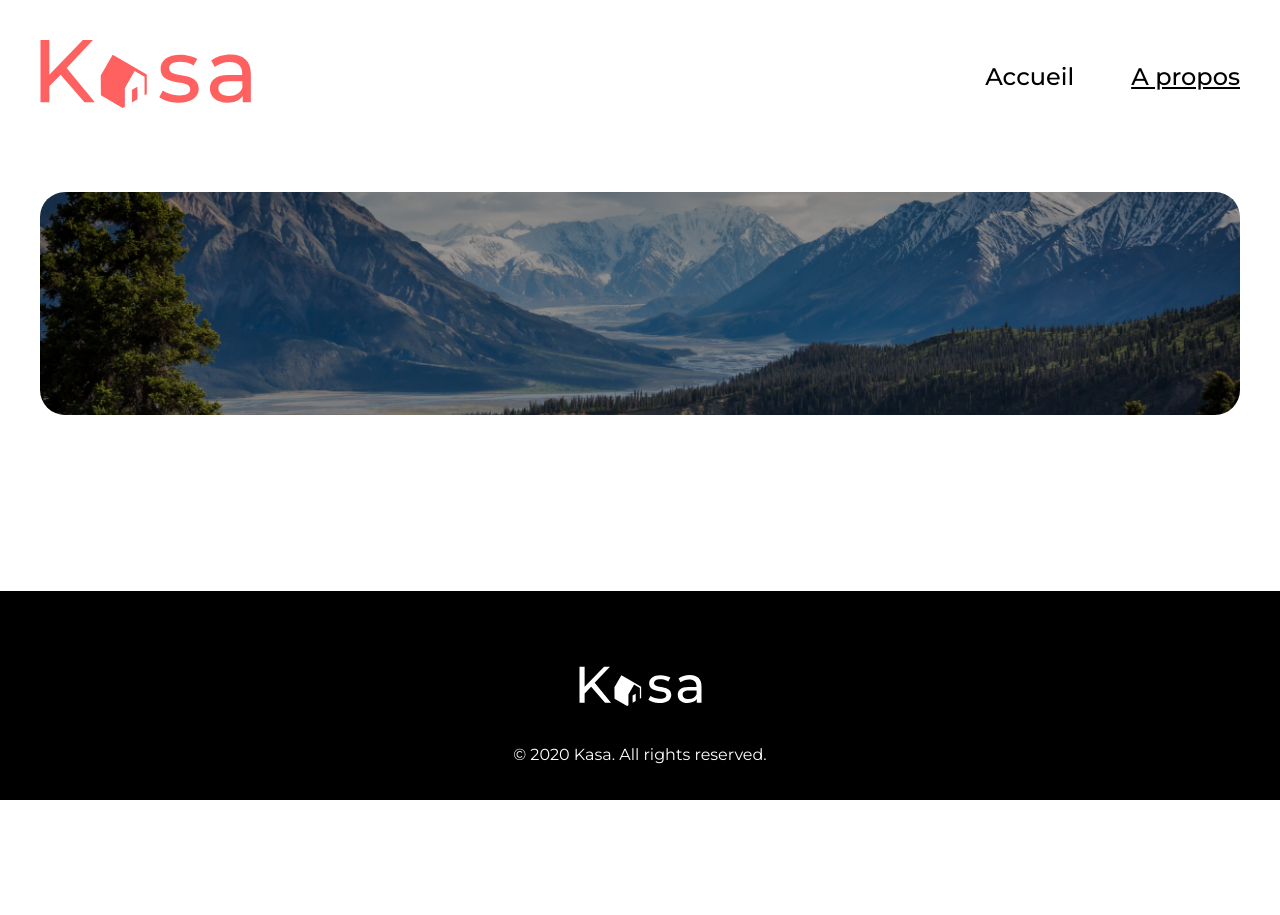
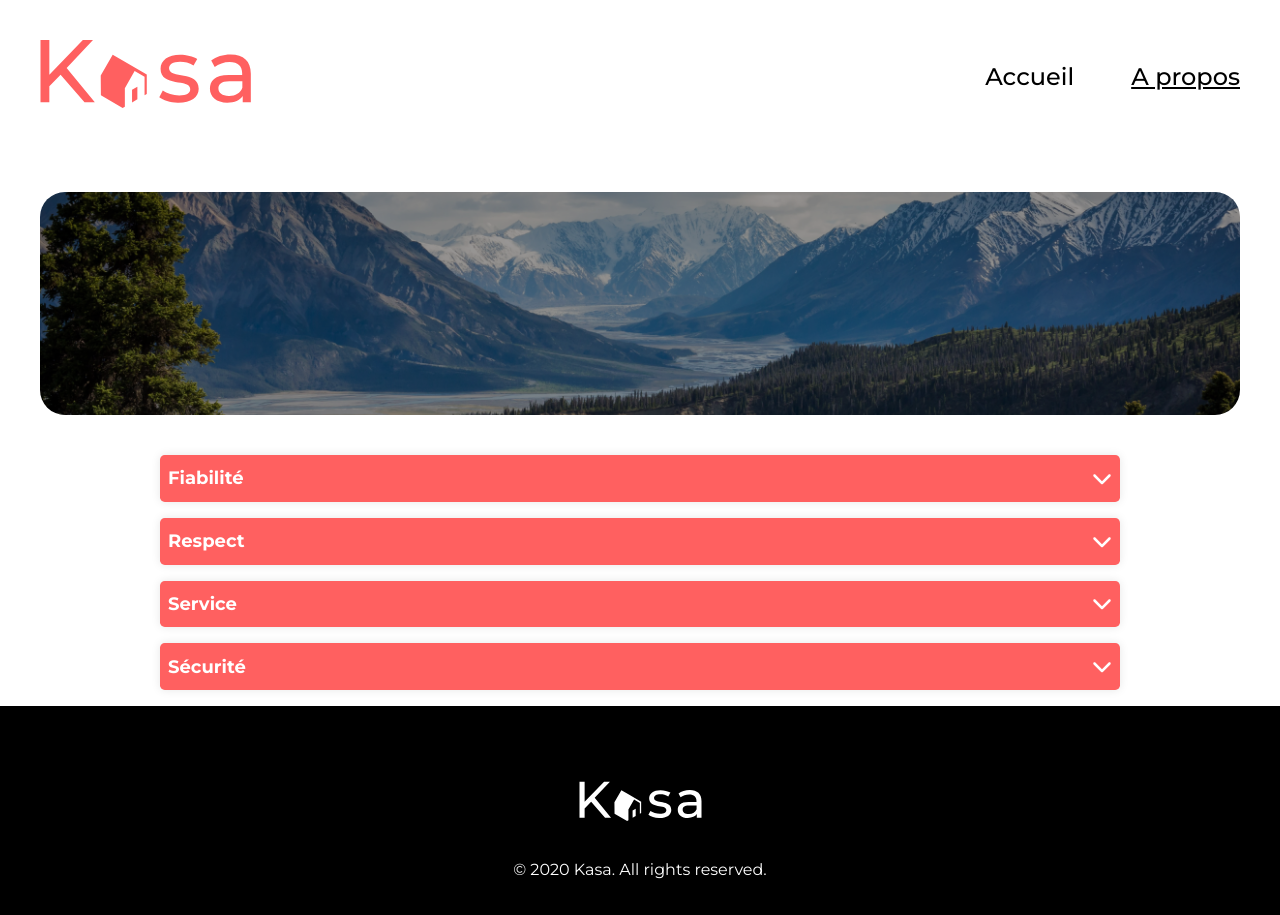
Before and after one commit to jonnmai/p6-kasa, a React (Create React App) app: page /about in a window 1280 px wide. Before the commit the page ends 800 px from the top, so only its background shows below. Built offline with nearby package versions, Linux system fonts and the light colour scheme.

Commit message:
Page About

```diff
--- a/package.json
+++ b/package.json
@@ -3,11 +3,16 @@
   "version": "0.1.0",
   "private": true,
   "dependencies": {
+    "@fortawesome/fontawesome-free": "^6.5.1",
+    "@fortawesome/fontawesome-svg-core": "^6.5.1",
+    "@fortawesome/free-solid-svg-icons": "^6.5.1",
+    "@fortawesome/react-fontawesome": "^0.2.0",
     "@testing-library/jest-dom": "^5.14.1",
     "@testing-library/react": "^13.0.0",
     "@testing-library/user-event": "^13.2.1",
     "react": "^18.2.0",
     "react-dom": "^18.2.0",
+    "react-fontawesome": "^1.7.1",
     "react-router-dom": "^6.22.3",
     "react-scripts": "5.0.1",
     "sass": "^1.72.0",
--- a/src/components/Card/Card.scss
+++ b/src/components/Card/Card.scss
@@ -9,6 +9,7 @@
     display: flex;
     flex-wrap: wrap;
     justify-content: space-around;
+    padding: 0;
   }
   .card {
     width: 30%;
@@ -26,9 +27,9 @@
     margin: 1rem;
     border-radius: 0.5rem;
     transition: transform 250ms ease-in-out;
-        &:hover {
-        transform: scale(1.03);
-        }
+    &:hover {
+      transform: scale(1.03);
+    }
     figcaption {
       position: absolute;
       left: 0px;
@@ -60,3 +61,24 @@
     bottom: 10px;
   }
 }
+
+@media (min-width: 768px) and (max-width: 1300px) {
+  .cards-container {
+    .card {
+      width: 44% !important;
+    }
+  }
+}
+
+@media (max-width: 768px) {
+  .cards-container {
+    .card {
+      margin: 0 0 1rem 0;
+      padding: 0;
+      width: 100%;
+      img {
+        height: 400px;
+      }
+    }
+  }
+}
--- /dev/null
+++ b/src/components/Collapse/Collapse.jsx
@@ -0,0 +1,33 @@
+import React, { useState } from "react";
+import { FontAwesomeIcon } from "@fortawesome/react-fontawesome";
+import { faChevronUp, faChevronDown } from "@fortawesome/free-solid-svg-icons";
+import "./Collapse.scss";
+
+const angleDown = <FontAwesomeIcon icon={faChevronDown} />;
+const angleUp = <FontAwesomeIcon icon={faChevronUp} />;
+
+function Collapse(props) {
+  const [open, setOpen] = useState(false);
+
+  function toggle() {
+    setOpen(!open);
+  }
+
+  return (
+    <>
+
+        <div onClick={toggle} className="collapse">
+          <h2 className="collapse_title">{props.label}</h2>
+          {!open ? (
+            <i className="collapse_icon">{angleDown}</i>
+          ) : (
+            <i className="collapse_icon">{angleUp}</i>
+          )}
+        </div>
+        {open && <div className="collapse_content">{props.content}</div>}
+
+    </>
+  );
+}
+
+export default Collapse;
--- /dev/null
+++ b/src/components/Collapse/Collapse.scss
@@ -0,0 +1,66 @@
+@import '../../styles/main.scss';
+
+@keyframes slide {
+    0% {
+        max-height: 0;
+        opacity: 0;
+    }
+
+    5% {
+        opacity: 1;
+    }
+
+    50% {
+        max-height: 200px;
+    }
+
+    100% {
+        max-height: 400px;
+    }
+}
+
+@media(max-width: 768px) {
+    .collapse_content {
+        animation: slide 2s ease-in-out;
+    }
+}
+
+.collapse {
+    width: 80%;
+    background-color: $color-primary;
+    display: flex;
+    justify-content: space-between;
+    align-items: center;
+    color: white;
+    padding-block: 5px;
+    border-radius: 0.3rem;
+    margin-bottom: 1rem;
+    box-shadow: 0 0 10px hsla(0, 0%, 0%, 0.1);
+    cursor: pointer;
+
+    &_title {
+        padding: 0.4rem 0.5rem;
+        margin: 0;
+        font-size: 18px;
+    }
+
+    &_icon {
+        padding: 0.4rem 0.5rem;
+        font-size: 20px;
+    }
+
+    &_content {
+        box-sizing: border-box;
+        width: 80%;
+        position: relative;
+        z-index: -1;
+        padding: 1rem;
+        background: $bg-collapse;
+        margin-top: -1.2rem;
+        margin-bottom: 1rem;
+        border-radius: 0 0 0.3rem 0.3rem;
+        font-size: 16px;
+        line-height: 23px;
+        animation: slide 1s ease-in;
+    }
+}
--- a/src/components/Footer/Footer.scss
+++ b/src/components/Footer/Footer.scss
@@ -14,3 +14,9 @@ footer {
         color: white;
     }
 }
+
+@media screen and (max-width: 768px){
+    footer {
+        bottom: -200px;
+    }
+}
--- a/src/pages/About/About.jsx
+++ b/src/pages/About/About.jsx
@@ -1,11 +1,42 @@
 import Banner from "../../components/Banner/Banner";
-import BannerImg from '../../assets/bannerabout.png'
-
+import BannerImg from "../../assets/bannerabout.png";
+import Collapse from "../../components/Collapse/Collapse";
 
 function About() {
-    return (
-        <Banner imgUrl={ BannerImg }/>
-    )
+  return (
+    <>
+      <Banner imgUrl={BannerImg} />
+      <article className="collapse_container" style={{ marginTop: "40px", display: "flex", flexDirection: "column", alignItems: "center" }}>
+        <Collapse
+          label="Fiabilité"
+          content="Les annonces postées sur Kasa garantissent une fiabilité totale.
+                    Les photos sont conformes aux logements, et toutes les informations
+                    sont régulièrement vérifiées par nos équipes."
+        />
+        <Collapse
+          label="Respect"
+          content="La bienveillance fait partie des valeurs fondatrices de Kasa.
+                    Tout comportement discriminatoire ou de perturbation du voisinage
+                    entraînera une exclusion de note plateforme."
+        />
+        <Collapse
+          label="Service"
+          content="Nos équipes se tiennent à votre disposition pour vous fournir une
+                    expérience parfaite. N'hésitez pas à nous contacter si vous avez
+                    la moindre question."
+        />
+        <Collapse
+          label="Sécurité"
+          content="La sécurité est la priorité de Kasa. Aussi bien pour nos hôtes que
+                    pour les voyageurs, chaque logement correspond aux critères de sécurité
+                    établis par nos services. En laissant une note aussi bien à l'hôte qu'au
+                    locataire, cela permet à nos équipes de vérifier que les standards sont
+                    bien respectés. Nous organisons également des ateliers sur la sécurité
+                    domestique pour nos hôtes."
+        />
+      </article>
+    </>
+  );
 }
 
-export default About
+export default About;
--- a/src/styles/main.scss
+++ b/src/styles/main.scss
@@ -18,6 +18,7 @@ main {
 }
 
 $color-primary: #ff6060;
+$bg-collapse: #F6F6F673;
 
 
 @media screen and (max-width:768px) {
```
Also changed, not shown: src/pages/About/About.scss (added), 1 other file (tests, documents, lock files or other folders).
